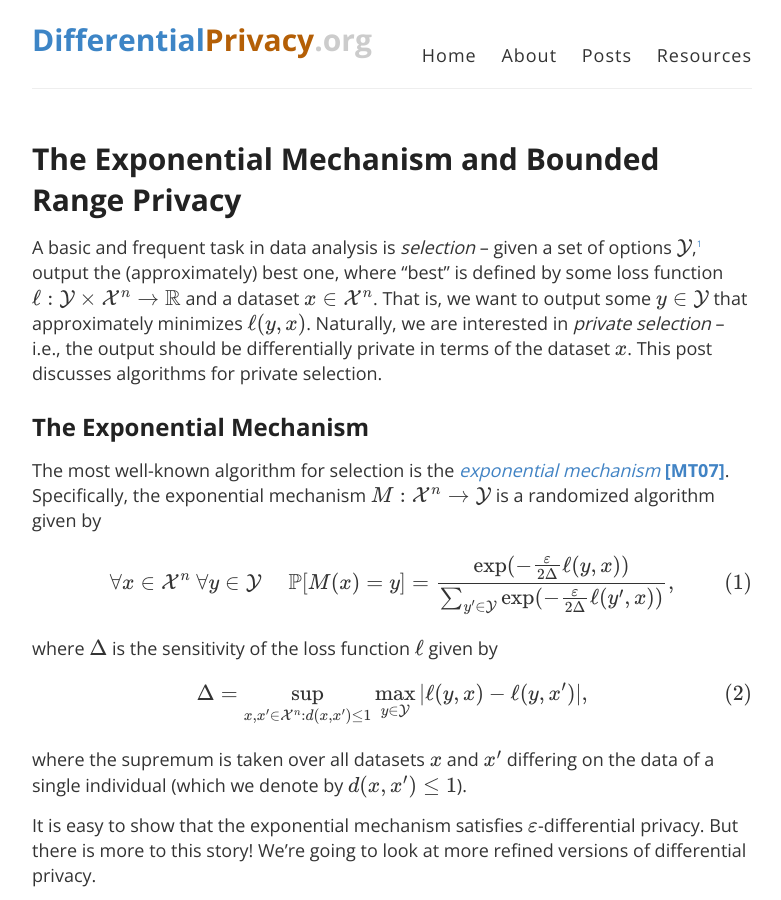
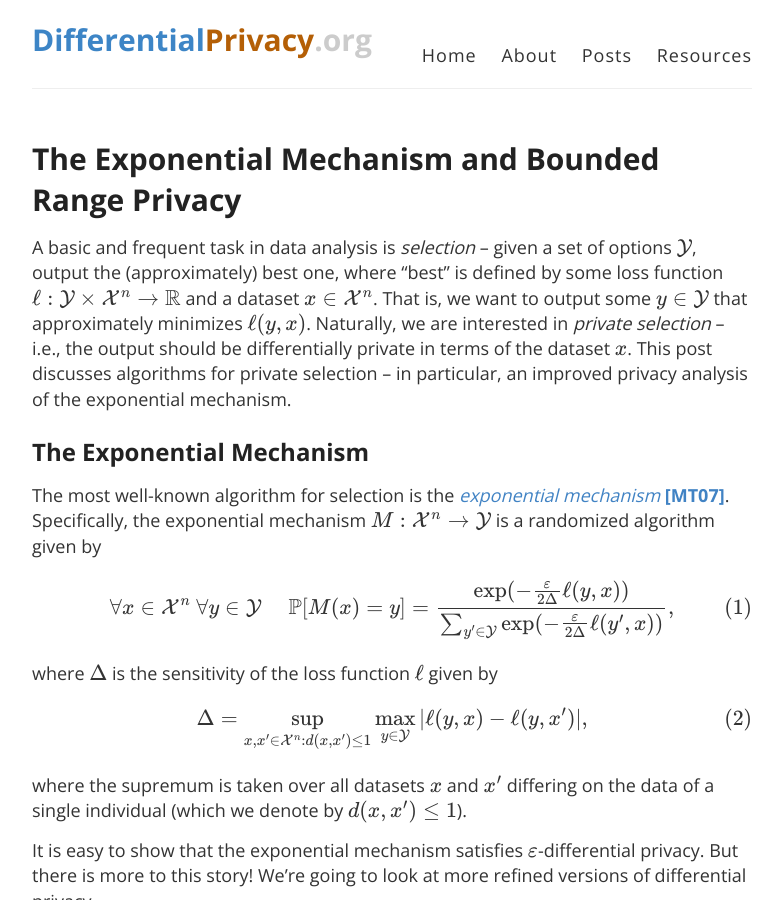
Before and after one commit to differentialprivacy/differentialprivacy, a Jekyll site: the page built from _posts/2021-07-20-exponential-mechanism-bounded-range.md, in a window 1280 px wide and 900 px high. Shown: the whole window, without its empty margins (248-1029 px from the left). Built offline with Jekyll 4.4.1, drawn with Linux system fonts in a browser that asks for light colours; comment, search, counter and statistics services are not loaded; some of the changed text lies outside the part shown.

Commit message:
exp mech bounded range post

```diff
--- a/_posts/2021-07-20-exponential-mechanism-bounded-range.md
+++ b/_posts/2021-07-20-exponential-mechanism-bounded-range.md
@@ -9,8 +9,8 @@
 ---
 
 
-A basic and frequent task in data analysis is _selection_ -- given a set of options \\\(\\mathcal{Y}\\),[^1] output the (approximately) best one, where "best" is defined by some loss function \\\(\\ell : \\mathcal{Y} \\times \\mathcal{X}^n \\to \\mathbb{R}\\\) and a dataset \\\(x \\in \\mathcal{X}^n\\\). That is, we want to output some \\\(y \\in \\mathcal{Y}\\\) that approximately minimizes \\\(\\ell(y,x)\\\). Naturally, we are interested in _private selection_ -- i.e., the output should be differentially private in terms of the dataset \\\(x\\\).
-This post discusses algorithms for private selection.
+A basic and frequent task in data analysis is _selection_ -- given a set of options \\\(\\mathcal{Y}\\), output the (approximately) best one, where "best" is defined by some loss function \\\(\\ell : \\mathcal{Y} \\times \\mathcal{X}^n \\to \\mathbb{R}\\\) and a dataset \\\(x \\in \\mathcal{X}^n\\\). That is, we want to output some \\\(y \\in \\mathcal{Y}\\\) that approximately minimizes \\\(\\ell(y,x)\\\). Naturally, we are interested in _private selection_ -- i.e., the output should be differentially private in terms of the dataset \\\(x\\\).
+This post discusses algorithms for private selection -- in particular, an improved privacy analysis of the exponential mechanism.
 
 ## The Exponential Mechanism
 
@@ -90,6 +90,12 @@
 _Q.E.D._
 
 
+> **Corollary 7.** The exponential mechanism (given by Equation 1) is actually \\\(\\frac18 \\varepsilon^2\\\)-concentrated differentially private.
+
+## Beyond the Exponential Mechanism
+
+TODO
+
 ---
 
 [^1]: For simplicity, we restrict our discussion here to finite sets of outputs, although the definitions, algorithms, and results can be extended to infinite sets.
```
